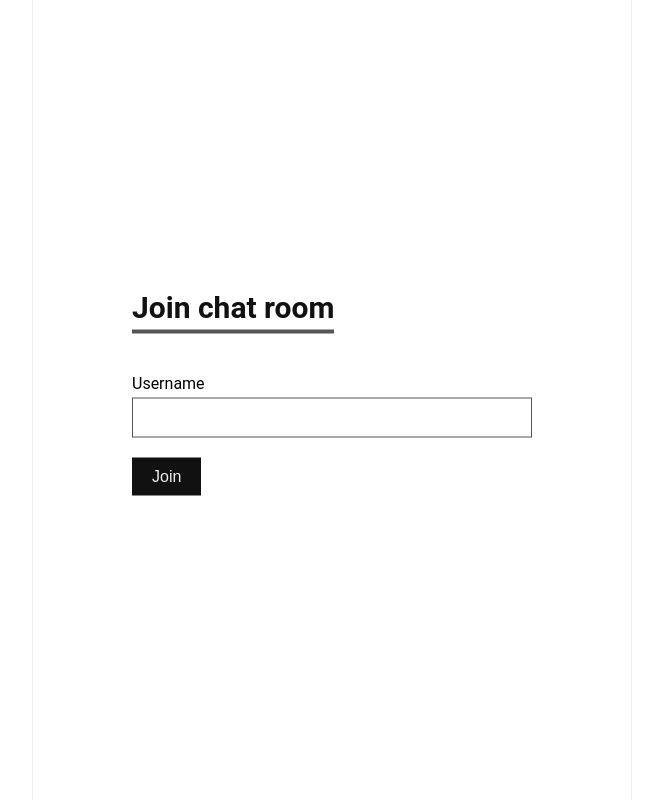
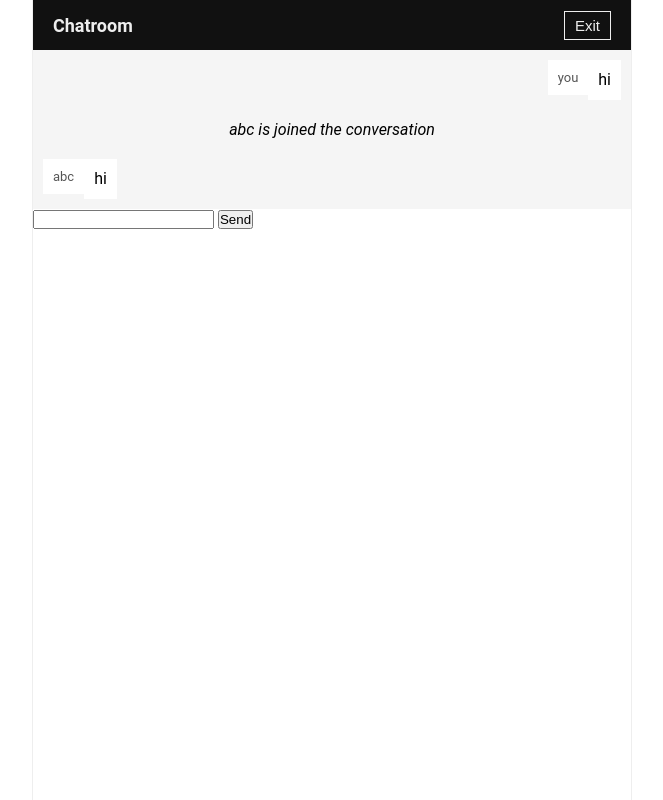
Before and after one commit to mani-agah-esmaeilzad/chatroom, a plain HTML site: page public/index.html in a window 1280 px wide. Shown: the whole page, without its empty margins (308-971 px from the left). Drawn offline with nearby package versions, Linux system fonts and the light colour scheme; no server answers.

Commit message:
update css

```diff
--- a/public/index.html
+++ b/public/index.html
@@ -8,7 +8,7 @@
     </head>
     <body>
     <div class="app">
-        <div class="screen join-screen acvtive">
+        <div class="screen join-screen ">
         <div class="form">
             <h2>Join chat room</h2>
             <div class="form-input">
@@ -20,7 +20,7 @@
             </div>
         </div>
         </div>
-        <div class="screen chat-screen">
+        <div class="screen chat-screen acvtive">
         <div class="header">
             <div class="logo">Chatroom</div>
             <button id="exit-chat">Exit</button>
--- a/public/style.css
+++ b/public/style.css
@@ -65,3 +65,60 @@ body{
     outline: none;
     border: none;
 }
+.chat-screen .header{
+    background: #111;
+    height: 50px;
+    display: flex;
+    justify-content: space-between;
+    align-items: center;
+    padding: 0px 20px;
+}
+.chat-screen .header .logo{
+    font-size: 18px;
+    font-weight: 600;
+    color: #eee;
+}
+.chat-screen .header button{
+    padding: 5px 10px;
+    border: 1px solid #eee;
+    background: transparent;
+    color: #eee;
+    font-size: 15px;
+    cursor: pointer;
+    outline: none;
+}
+.chat-screen .messages{
+    width: 100%;
+    height: calc(100 - 100px);
+    background: #f5f5f5;
+    overflow: auto;
+}
+.chat-screen .messages .message{
+    display: flex;
+    padding: 10px;
+}
+.chat-screen .messages .message > div{
+    max-width: 80%;
+    background: #fff;
+    box-shadow: 0px 0px 20px 5px rgba(0, 0, 0, 0,05);
+    padding: 10px;
+}
+.chat-screen .messages .message.my-message{
+    justify-content: flex-end;
+}
+.chat-screen .messages .message.other-message{
+    justify-content: flex-start;
+}
+.chat-screen .messages .message .name{
+    font-size: 13px;
+    color: #555;
+    margin-bottom: 5px;
+}
+.chat-screen .messages .message .text{
+    word-wrap: break-word;
+}
+.chat-screen .messages .update{
+    text-align: center;
+    padding: 10px;
+    font-style: italic;
+}
```
